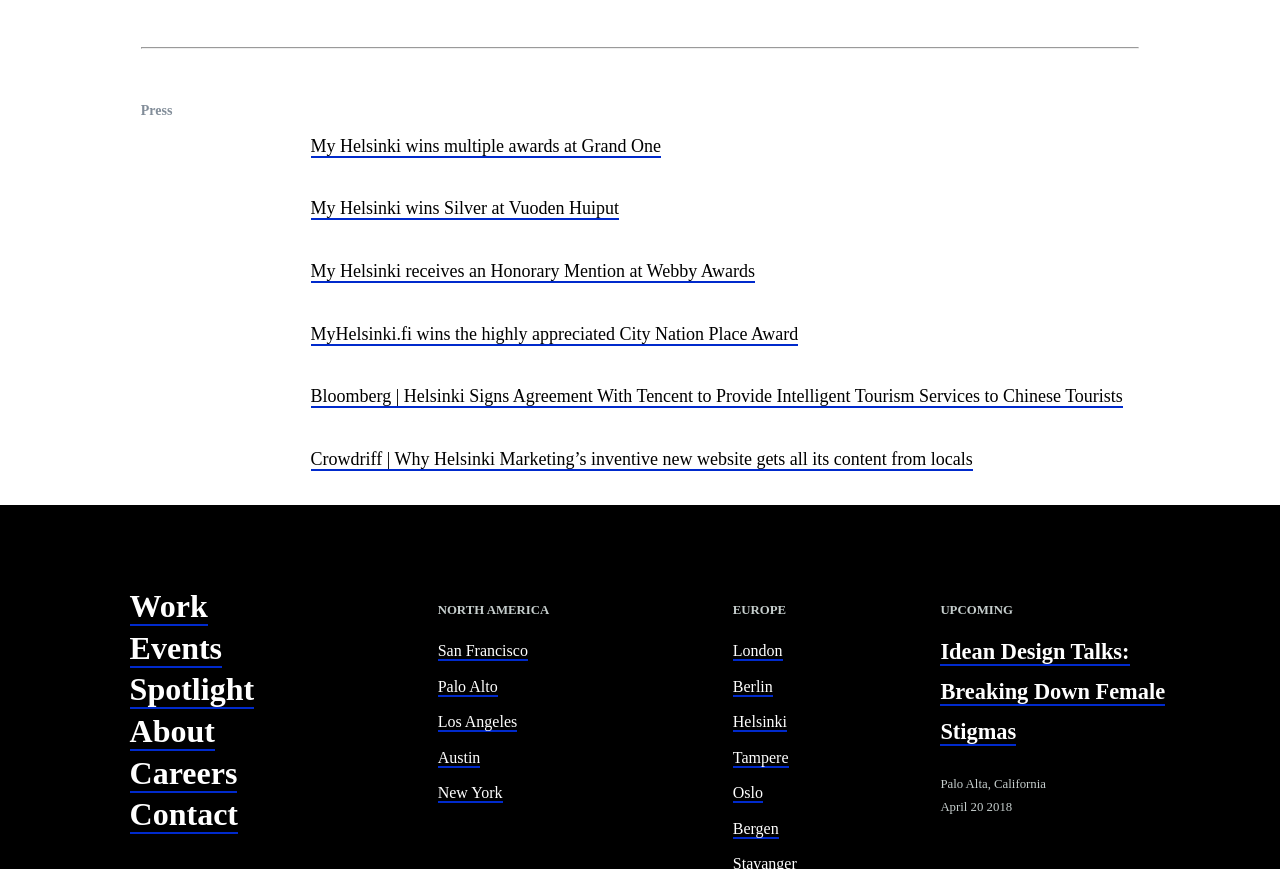
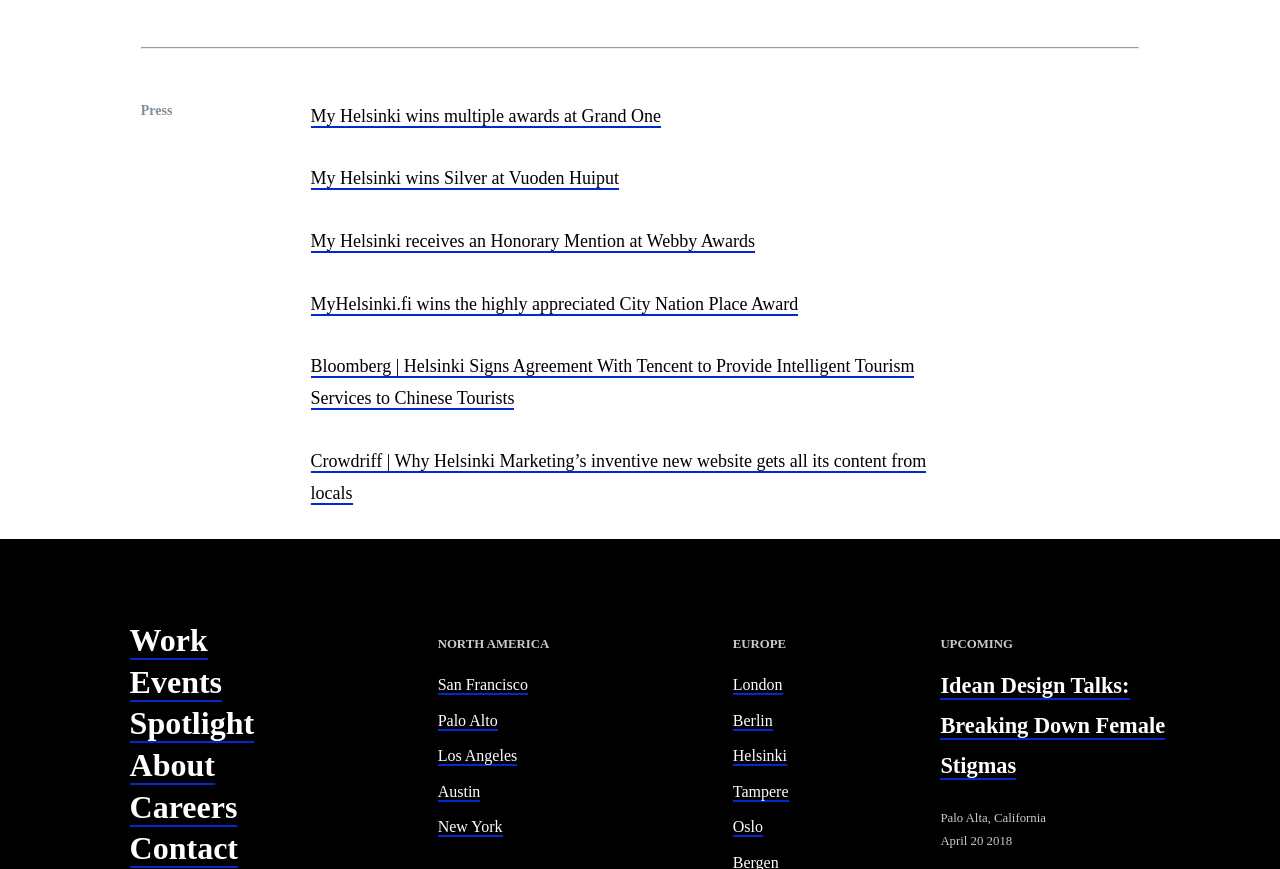
Before and after one commit to Semthan/Idean, a plain HTML site: page index.html in a window 1280 px wide. Shown: the part 9519-10388 px from the top of the page. Drawn offline with Linux system fonts and the light colour scheme.

Commit message:
press section links

```diff
--- a/index.html
+++ b/index.html
@@ -190,7 +190,7 @@
       <section class="press">
           <div class="container">
             <h5 class="text_on_edge">Press</h5>
-            <div class="text_block">
+            <div class="news_links">
               <p><a href="https://www.idean.com/spotlight/idean-wins-grand-one-awards">My Helsinki wins multiple awards at Grand One</a></p>
               <p><a href="http://www.vuodenhuiput.fi/fi-FI/vuoden-huiput-2017/tulokset/hopeahuippu/0400ZUD/" target="_blank" rel="noopener">My Helsinki wins Silver at Vuoden Huiput</a></p>
               <p><a href="https://www.webbyawards.com/winners/2018/websites/general/travel/myhelsinki/" target="_blank" rel="noopener">My Helsinki receives an Honorary Mention at Webby Awards</a>
--- a/style.css
+++ b/style.css
@@ -350,6 +350,12 @@ blockquote::before {
 	color: #000;
 }
 
+.news_links {
+	margin-top: -30px;
+	width: 82%;
+	margin-right: 17.14286%;
+}
+
 /* Footer */
 .inner_footer {
 	padding: 5% 7%;
```
